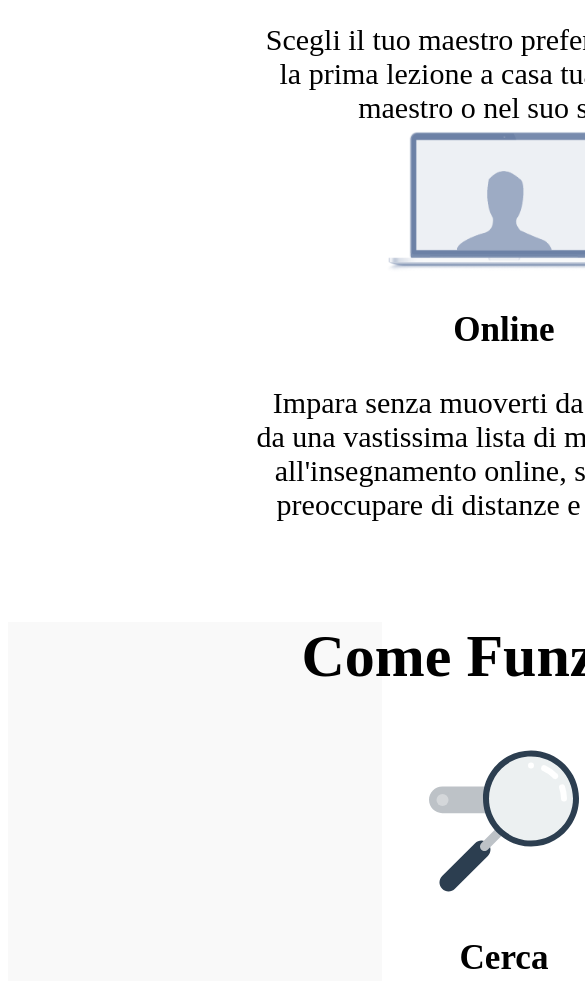
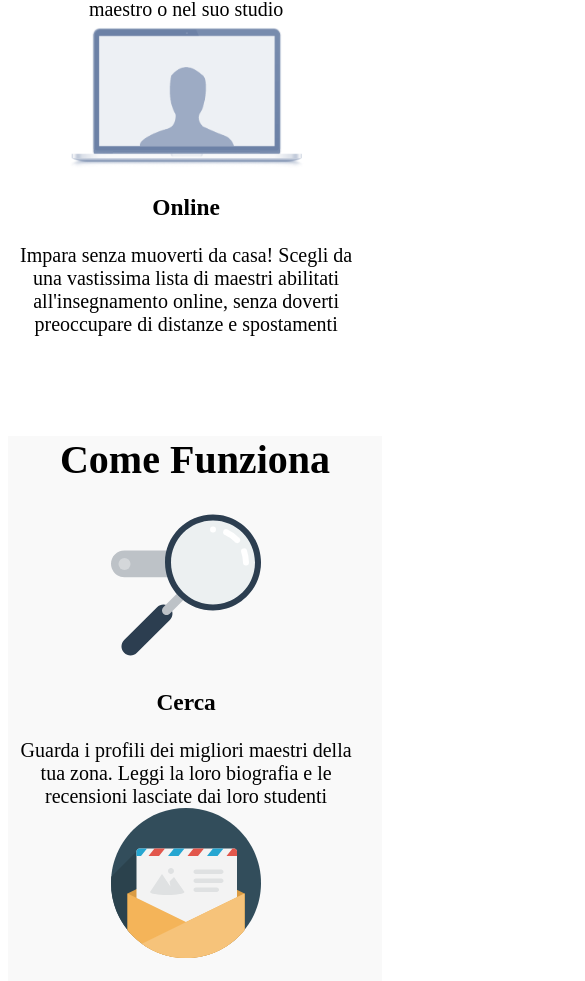
Before and after one commit to LorenzoGirinelli/html-css-resp-wannabe, a plain HTML site: page index.html in a window 390 px wide. Shown: the part 446-1427 px from the top of the page, 585 px wide, since content can reach past the window. Drawn offline with Linux system fonts and the light colour scheme.

Commit message:
corretto

```diff
--- a/style.css
+++ b/style.css
@@ -74,23 +74,21 @@ img {
 
 @media screen and (max-width: 420px) {
   .row{
+    width: 95%;
   }
   #lezioni .row>.left,
   #lezioni .row>.right {
-    float: none;
-    margin: auto;
+    width: 95%;
   }
   #steps .row>.left,
   #steps .row>.central,
   #steps .row>.right{
-    float: none;
-    margin: auto;
-    padding: 15px 0;
+    width: 95%;
   }
   img{
     height: 150px;
   }
   body{
-    font-size: 30px;
+    font-size: 20px;
   }
 }
```
Also changed, not shown: index.html (line endings or trailing spaces).
